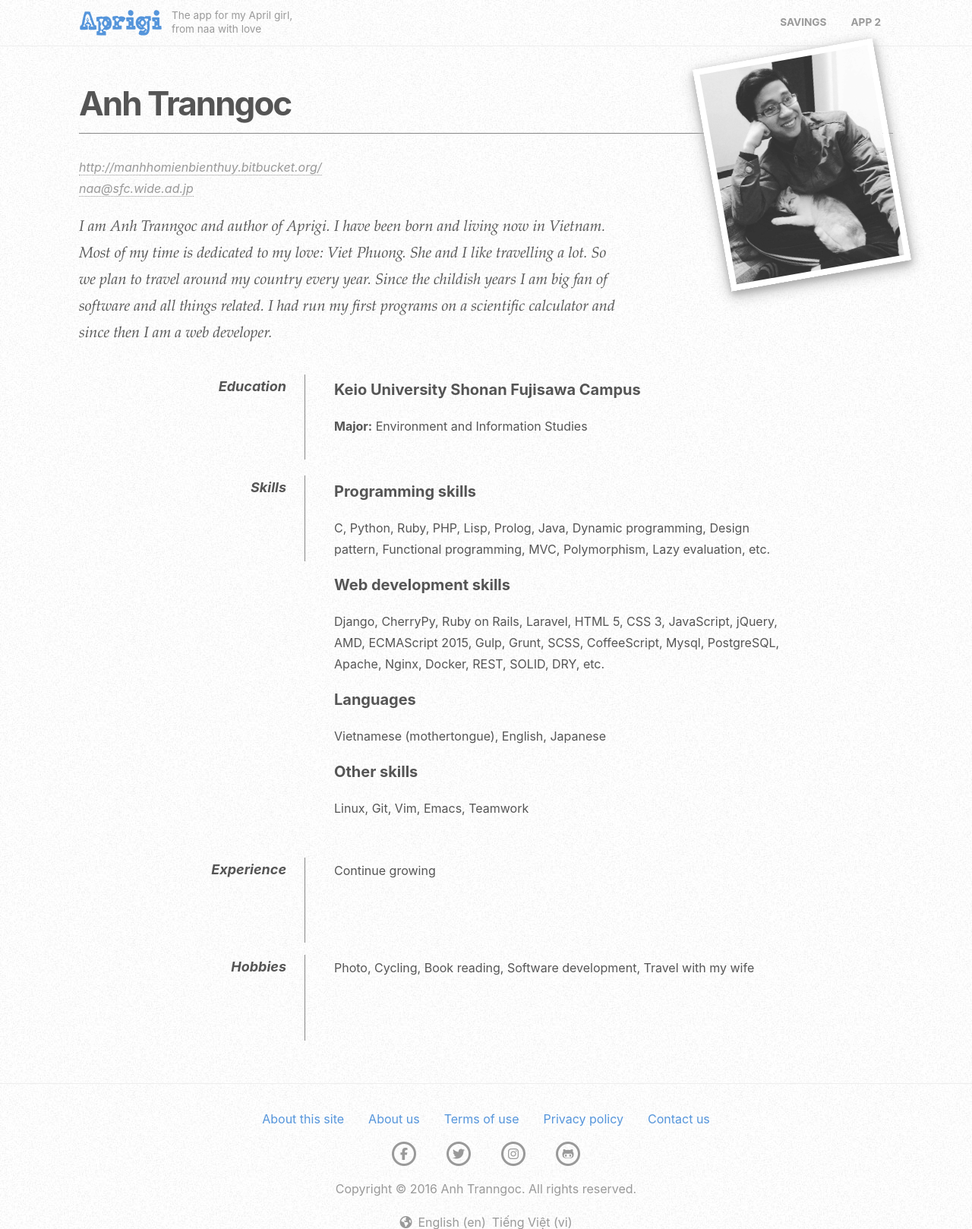
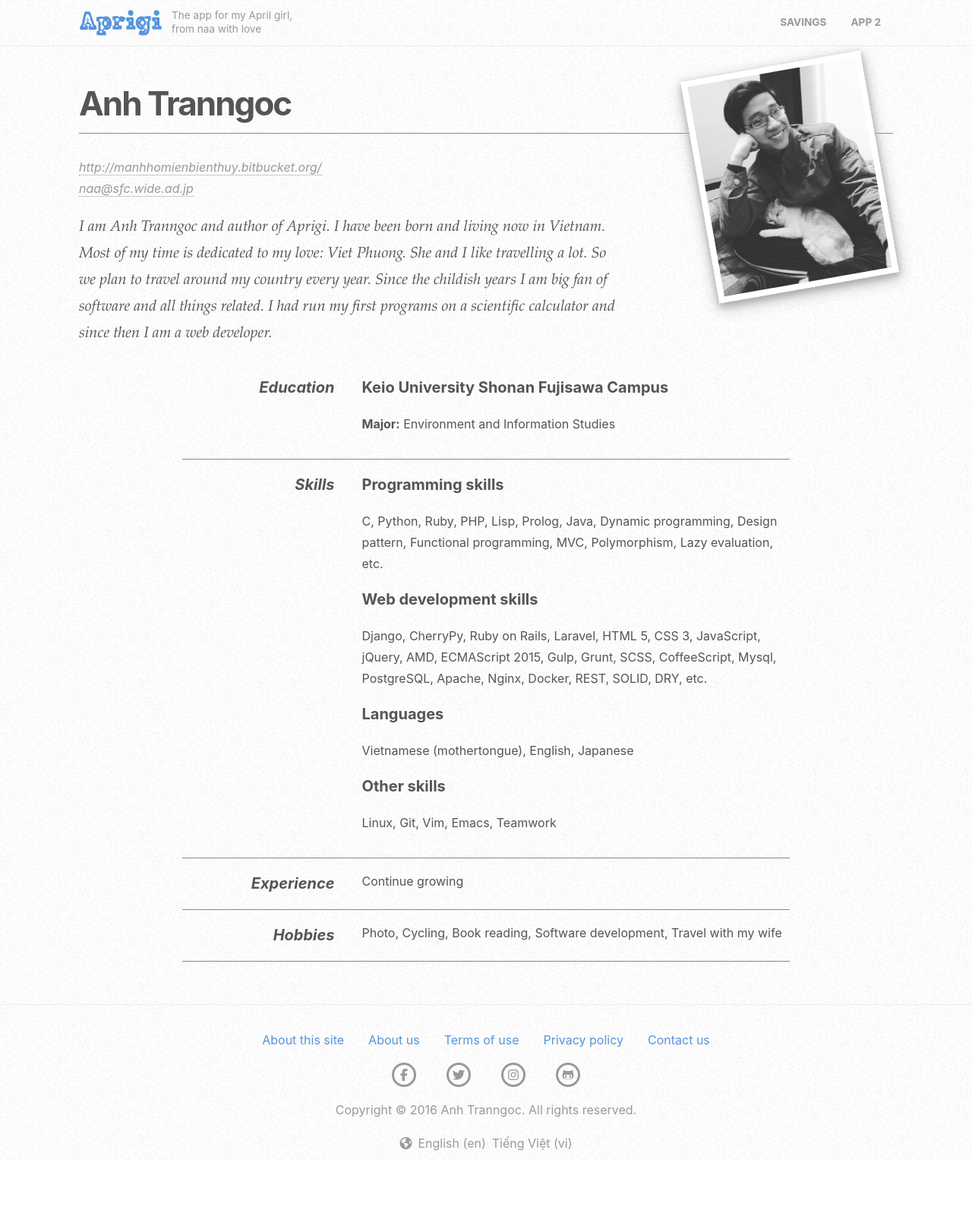
Before and after one commit to manhhomienbienthuy/aprigi, a Django app: page /en/about/us/ in a window 1280 px wide. Shown: the top 1618 px of the page at 76% size. After the commit the page ends 1527 px from the top, so only its background shows below. Run offline with Django 3.2, Linux system fonts and the light colour scheme; data that the repository does not hold is empty; style sheets or scripts are compiled from the project's sources; some libraries are stand-ins or nearby versions.

Commit message:
About: responsive design for about us

```diff
--- a/static_src/scss/_others.scss
+++ b/static_src/scss/_others.scss
@@ -71,19 +71,29 @@ $text-align: center left right justify;
 .about-me {
     background: url(#{$img-path}noise.jpg);
 
-    address a {
-        color: $text-light;
-        text-decoration: none;
-        border-bottom: 1px dotted $text-light;
+    address {
+        overflow: hidden;
+        text-overflow: ellipsis;
+
+        a {
+            color: $text-light;
+            text-decoration: none;
+            border-bottom: 1px dotted $text-light;
+        }
     }
 
     .avatar {
         float: right;
-        max-width: 15em;
+        max-width: 10em;
+        margin: 1em 1em 0 0;
         border: 0.5em solid $white;
         transform: rotate(-10deg);
         box-shadow: 0 0.25em 0.5em 0 darken($bg-gray, 30%),
                     0 0.4em 1.25em 0 darken($bg-gray, 25%);
+
+        @include respond-min($screen-medium) {
+            max-width: 15em;
+        }
     }
 
     h1 {
@@ -94,7 +104,6 @@ $text-align: center left right justify;
     }
 
     .objective {
-        float: left;
         max-width: 45em;
 
         p {
@@ -109,36 +118,42 @@ $text-align: center left right justify;
 
         @include respond-min($screen-medium) {
             margin: auto;
-            width: 50em;
+            width: 80%;
+            max-width: 50em;
         }
     }
 
-    dt {
-        float: left;
-        height: 6.25em;
-        width: 9em;
-        padding: 0 1.5rem 0 0;
-        font-size: 1.125em;
-        font-style: italic;
-        font-weight: bold;
-        text-align: right;
-        border-right: 1px solid darken($gray-line, 40%);
-    }
-
-    dd {
-        float: right;
-        text-align: left;
+    .cv {
+        @include clearfix;
+        margin-top: 1em;
+        padding-bottom: 1em;
+        border-bottom: 1px solid darken($gray-line, 40%);
 
         @include respond-min($screen-medium) {
-            width: 37.5em;
+            display: flex;
+            flex-flow: row wrap;
+            justify-content: space-between;
         }
     }
 
-    .clear {
-        float: none;
-        margin: 0;
-        height: 1em;
-        clear: both;
+    .cv-name {
+        font-size: 1.25em;
+        font-style: italic;
+        font-weight: bold;
+
+        @include respond-min($screen-medium) {
+            flex: 1 0 15%;
+            margin-right: 1em;
+            text-align: right;
+        }
+    }
+
+    .cv-content {
+        margin-left: 1em;
+
+        @include respond-min($screen-medium) {
+            flex: 7 0 0;
+        }
     }
 
     h2 {
--- a/static_src/scss/_print.scss
+++ b/static_src/scss/_print.scss
@@ -65,4 +65,8 @@
     .logo {
         text-indent: 0 !important;
     }
+
+    .avatar {
+        max-width: 15rem !important;
+    }
 }
--- a/templates/about/us_content.en.html
+++ b/templates/about/us_content.en.html
@@ -11,19 +11,19 @@
 </div>
 
 <div class="resume">
-  <dl>
-    <dd class="clear"></dd>
-    <dt>Education</dt>
-    <dd>
+  <div class="cv">
+    <div class="cv-name">Education</div>
+    <div class="cv-content">
       <h2>Keio University Shonan Fujisawa Campus</h2>
       <p>
         <strong>Major:</strong> Environment and Information Studies
       </p>
-    </dd>
+    </div>
+  </div>
 
-    <dd class="clear"></dd>
-    <dt>Skills</dt>
-    <dd>
+  <div class="cv">
+    <div class="cv-name">Skills</div>
+    <div class="cv-content">
       <h2>Programming skills</h2>
       <p>
         C, Python, Ruby, PHP, Lisp, Prolog, Java, Dynamic programming,
@@ -46,17 +46,19 @@
       <p>
         Linux, Git, Vim, Emacs, Teamwork
       </p>
-    </dd>
+    </div>
+  </div>
 
-    <dd class="clear"></dd>
-    <dt>Experience</dt>
-    <dd>Continue growing</dd>
+  <div class="cv">
+    <div class="cv-name">Experience</div>
+    <div class="cv-content">Continue growing</div>
+  </div>
 
-    <dd class="clear"></dd>
-    <dt>Hobbies</dt>
-    <dd>
+  <div class="cv">
+    <div class="cv-name">Hobbies</div>
+    <div class="cv-content">
       Photo, Cycling, Book reading, Software development, Travel with
       my wife
-    </dd>
-  </dl>
+    </div>
+  </div>
 </div>
```
Also changed, not shown: templates/about/us_content.vi.html (+19 -17 lines).
